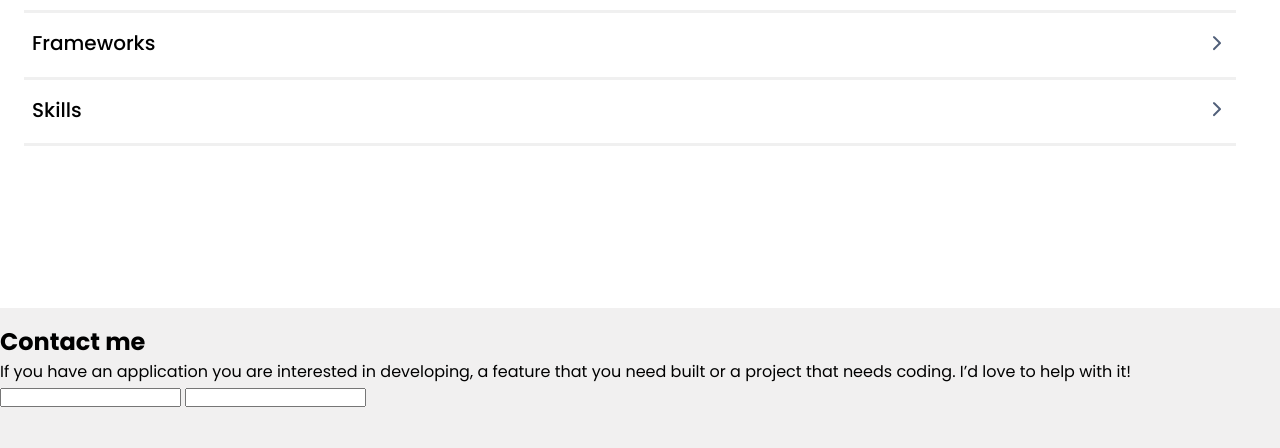
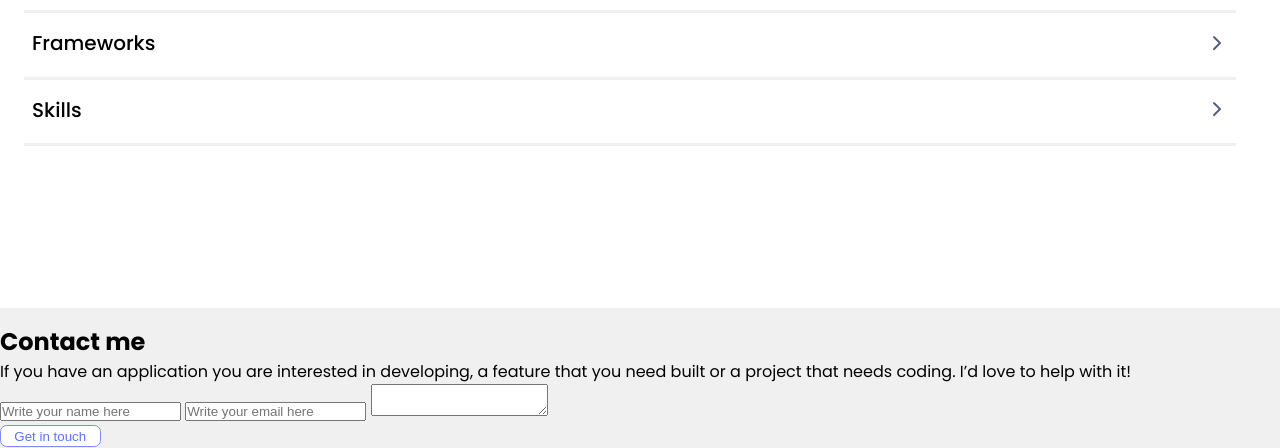
Before and after one commit to chudisoft/Portfolio-Microverse, a website: page index.html in a window 1280 px wide. Shown: the part 2684-3132 px from the top of the page. Before the commit the page ends 3093 px from the top, so only its background shows below. Drawn offline with Linux system fonts and the light colour scheme.

Commit message:
add contact form to html file

```diff
--- a/index.html
+++ b/index.html
@@ -399,18 +399,31 @@
         </ul>
       </div>
     </section>
-      <section>
-        <h2 class="contact">Contact me</h2>
+    <section class="contact--section">
+      <div>
+        <h2>Contact me</h2>
         <p>
-          If you have an application you are interested in developing, a feature
-          that you need built or a project that needs coding. I’d love to help
-          with it!
+          If you have an application you are interested in developing,
+          a feature that you need built or a project that needs coding.
+          I’d love to help with it!
         </p>
-       <form action="">
-             <input type="name" name="name" id="name">
-             <input type="email" name="email" id="email">
-      </form>
-      </section>
+        <form action="https://formspree.io/f/xbjevpkn" method="post">
+          <input type="text" name="name" id="name"
+            required maxlength="30"
+            placeholder="Write your name here">
+          <input type="email" name="email" id="email"
+            required
+            placeholder="Write your email here">
+          <textarea name="message" id="message"
+            required maxlength="500"
+            placeholder="Write your message here">
+          </textarea>
+          <div>
+            <button type="submit">Get in touch</button>
+          </div>
+        </form>
+      </div>
+    </section>
   </main>
   <footer></footer>
 </body>
```
